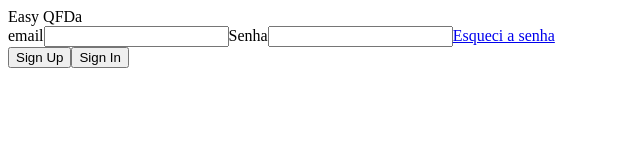
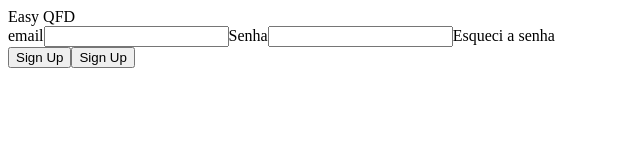
Before and after one commit to DevIsraelSantos/EasyQFD_front, a React (Vite) app: page / in a window 1280 px wide. Shown: the top 160 px of the page, without its empty margins (0-640 px from the left). Built offline with nearby package versions, Linux system fonts and the light colour scheme.

Commit message:
Arrumado btn de Login

```diff
--- a/src/Routes.tsx
+++ b/src/Routes.tsx
@@ -5,7 +5,7 @@ export function App() {
   return (
     <BrowserRouter>
       <Routes>
-        <Route path='/' element={PageLogin()}></Route>
+        <Route path='/' element={<PageLogin/>}></Route>
       </Routes>
     </BrowserRouter>
   )
--- a/src/pages/PageLogin.tsx
+++ b/src/pages/PageLogin.tsx
@@ -1,4 +1,27 @@
-export function PageLogin(){
+import { useNavigate } from "react-router-dom";
+
+export function  PageLogin(){
+
+    let navigate = useNavigate()
+
+    const runRota = (rota:string) => {
+
+      const route = `/${rota}`;
+      navigate(route)
+
+    }
+
+    const runSignIn = () => {
+        runRota('auth/in')
+    }
+    const runSignUp = () => {
+        runRota('auth/Up')
+    }
+    const runRst = () => {
+        runRota('auth/rst')
+    }
+
+
     return (
         <div id="login_page">
             <div id="login_image">
@@ -6,18 +29,18 @@ export function PageLogin(){
             </div>
             <div id="login_container">
                 <div id="login_title">
-                    <label>Easy QFDa</label>
+                    <label>Easy QFD</label>
                 </div>
                 <div id="login_input">
                     <label>email</label>
                     <input type="text"/>
                     <label >Senha</label>
                     <input type="passworld" />
-                    <a href="#">Esqueci a senha</a>
+                    <a onClick={runRst}>Esqueci a senha</a>
                 </div>
                 <div id="login_button">
-                    <input type="button" value="Sign Up" />
-                    <input type="button" value="Sign In" />
+                    <button id='login_btn_signup' onClick={runSignUp}>Sign Up</button>
+                    <button id='login_btn_signin' onClick={runSignIn}>Sign Up</button>
                 </div>
             </div>
         </div>
```
